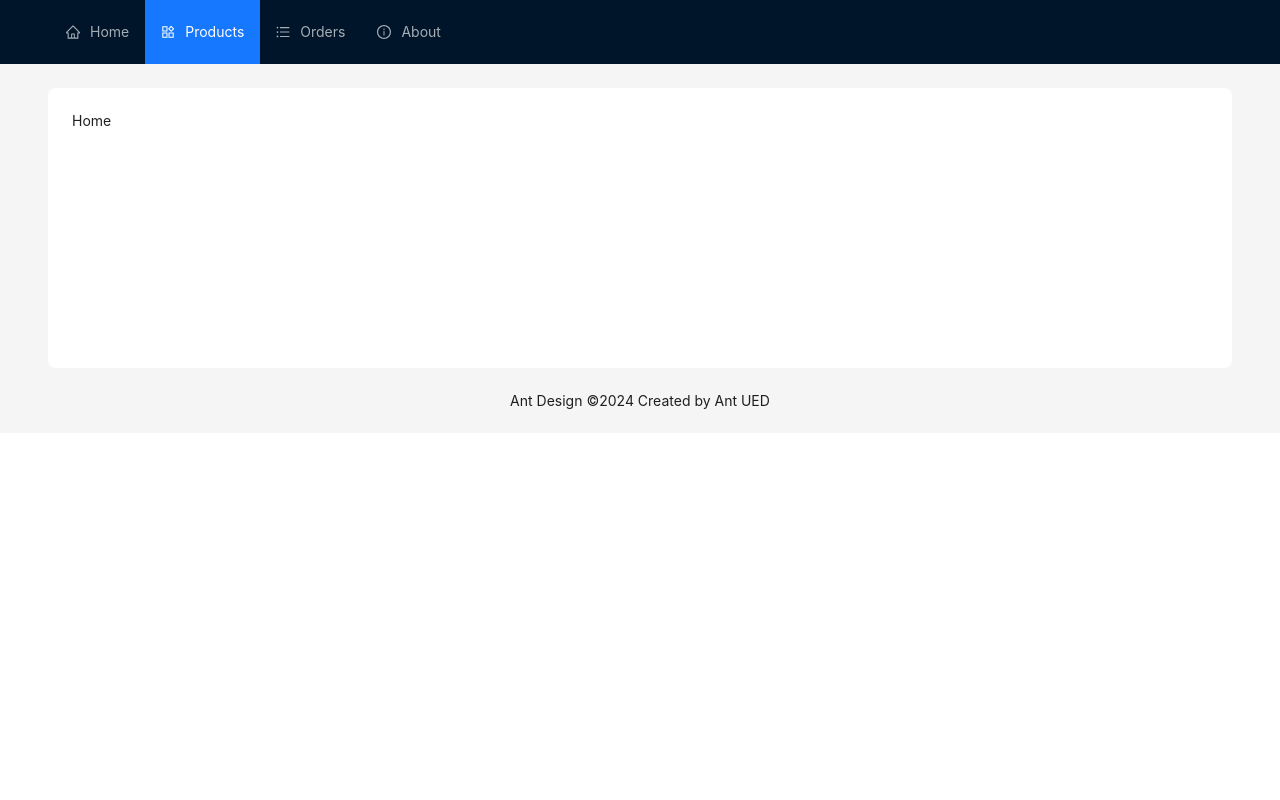
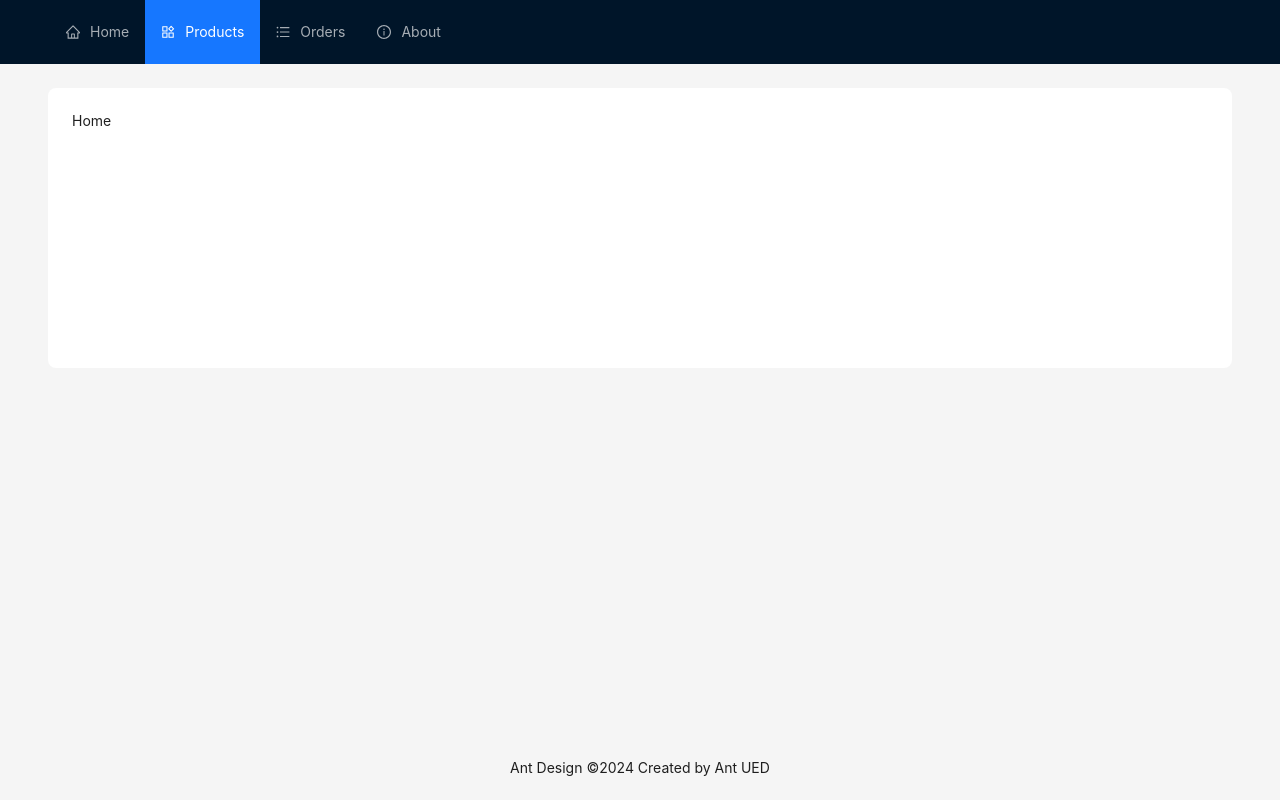
Before and after one commit to vladtymo/React-Shop-PV221, a React (Create React App) app: page / in a window 1280 px wide. Built offline with nearby package versions, Linux system fonts and the light colour scheme.

Commit message:
Stretch main content to fill whole viewport

```diff
--- a/src/components/Layout.js
+++ b/src/components/Layout.js
@@ -12,10 +12,11 @@ export default function Layout() {
     } = theme.useToken();
 
     return (
-        <AntdLayout>
+        <AntdLayout className='Layout'>
             <Header />
 
             <Content
+                className='main'
                 style={{
                     padding: '0 48px',
                 }}
--- a/src/index.css
+++ b/src/index.css
@@ -11,3 +11,13 @@ code {
   font-family: source-code-pro, Menlo, Monaco, Consolas, 'Courier New',
     monospace;
 }
+
+.Layout {
+  display: flex;
+  flex-direction: column;
+  min-height: 100vh;
+}
+
+.Layout .main {
+  flex-grow: 1;
+}
```
